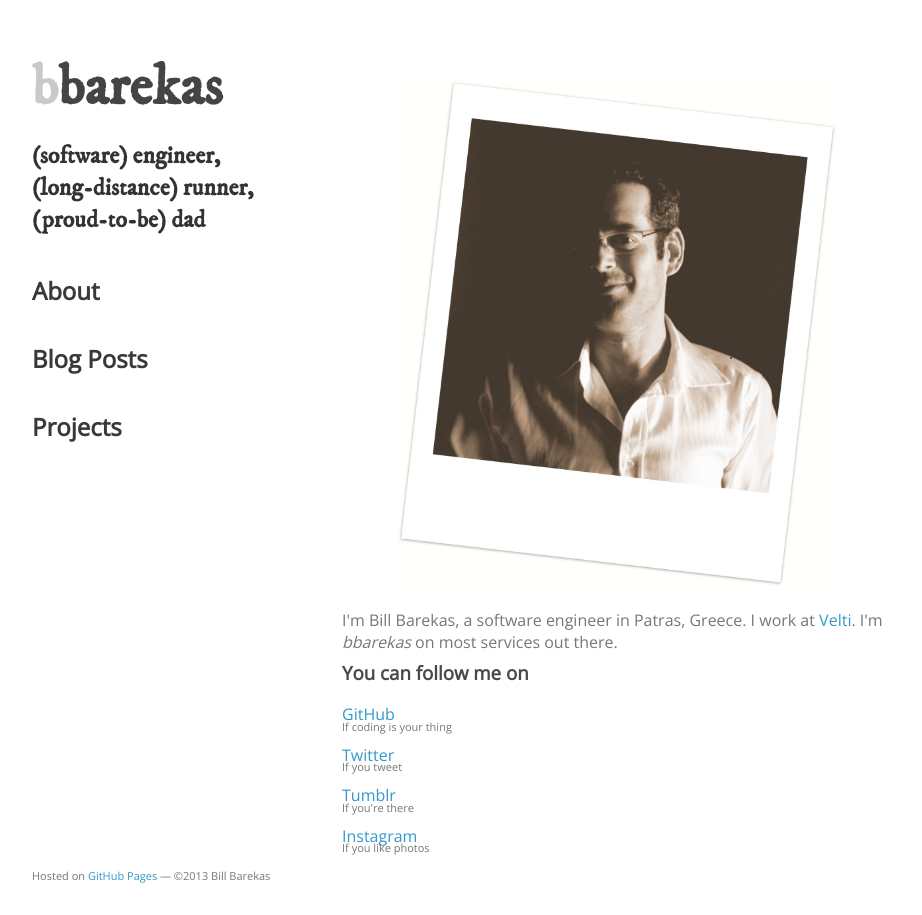
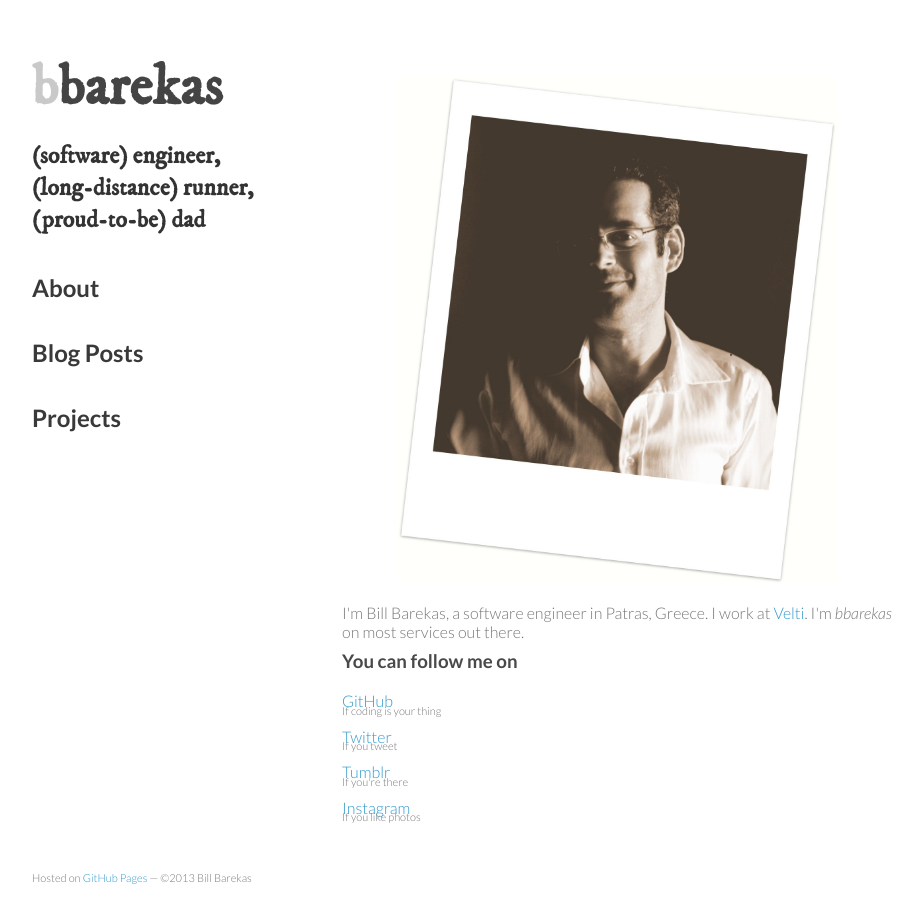
Before and after one commit to bbarekas/bbarekas.github.com, a Jekyll site: the page built from index.html, in a window 1280 px wide. Shown: the whole page, without its empty margins (178-1100 px from the left). Built offline with Jekyll 4.4.1, drawn with Linux system fonts in a browser that asks for light colours; Markdown is read by kramdown in place of the engine named in the settings.

Commit message:
Revert old fonts!

```diff
--- a/css/styles.css
+++ b/css/styles.css
@@ -1,15 +1,15 @@
 /*
-@import url(https://fonts.googleapis.com/css?family=Lato:300italic,700italic,300,700);
+@import url(http://fonts.googleapis.com/css?family=Open+Sans);
 @import url(http://fonts.googleapis.com/css?family=Special+Elite);
 */
+@import url(https://fonts.googleapis.com/css?family=Lato:300italic,700italic,300,700);
 @import url(http://fonts.googleapis.com/css?family=IM+Fell+DW+Pica);
-@import url(http://fonts.googleapis.com/css?family=Open+Sans);
 @import url(http://fonts.googleapis.com/css?family=Source+Sans+Pro);
 
 
 body {
   padding:50px;
-  font-family: 'Open Sans', sans-serif;
+  font-family: 'Lato', sans-serif;
   font:14px/1.5;
   color:#777;
   font-weight:300;
```
